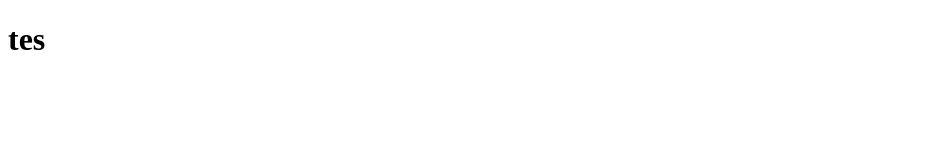
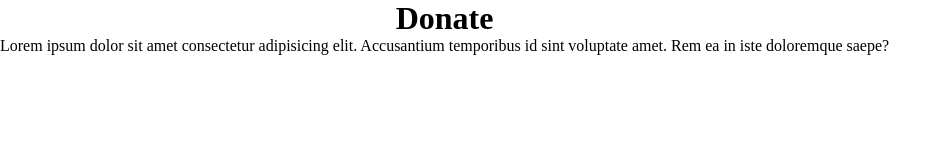
Before and after one commit to syahkty/submission_astro, a plain HTML site: page index.html in a window 1280 px wide. Shown: the whole page, without its empty margins (0-951 px from the left). Drawn offline with Linux system fonts and the light colour scheme.

Commit message:
buat home page main

```diff
--- a/index.html
+++ b/index.html
@@ -1,11 +1,17 @@
 <!DOCTYPE html>
 <html lang="en">
-<head>
-    <meta charset="UTF-8">
-    <meta name="viewport" content="width=device-width, initial-scale=1.0">
-    <title>Submission PT</title>
-</head>
-<body>
-    <h1>tes</h1>
-</body>
+  <head>
+    <meta charset="UTF-8" />
+    <meta name="viewport" content="width=device-width, initial-scale=1.0" />
+    <link rel="stylesheet" href="style.css" />
+    <title>Home</title>
+  </head>
+  <body>
+    <div class="container" id="home">
+      <div id="main-content">
+        <h1>Donate</h1>
+        <p>Lorem ipsum dolor sit amet consectetur adipisicing elit. Accusantium temporibus id sint voluptate amet. Rem ea in iste doloremque saepe?</p>
+      </div>
+    </div>
+  </body>
 </html>
--- /dev/null
+++ b/style.css
@@ -0,0 +1,12 @@
+* {
+  margin: 0;
+  padding: 0;
+}
+
+#home {
+  display: flex;
+  text-align: center;
+
+
+
+}
```
Also changed, not shown: index1.html (added, +12 -0 lines).
